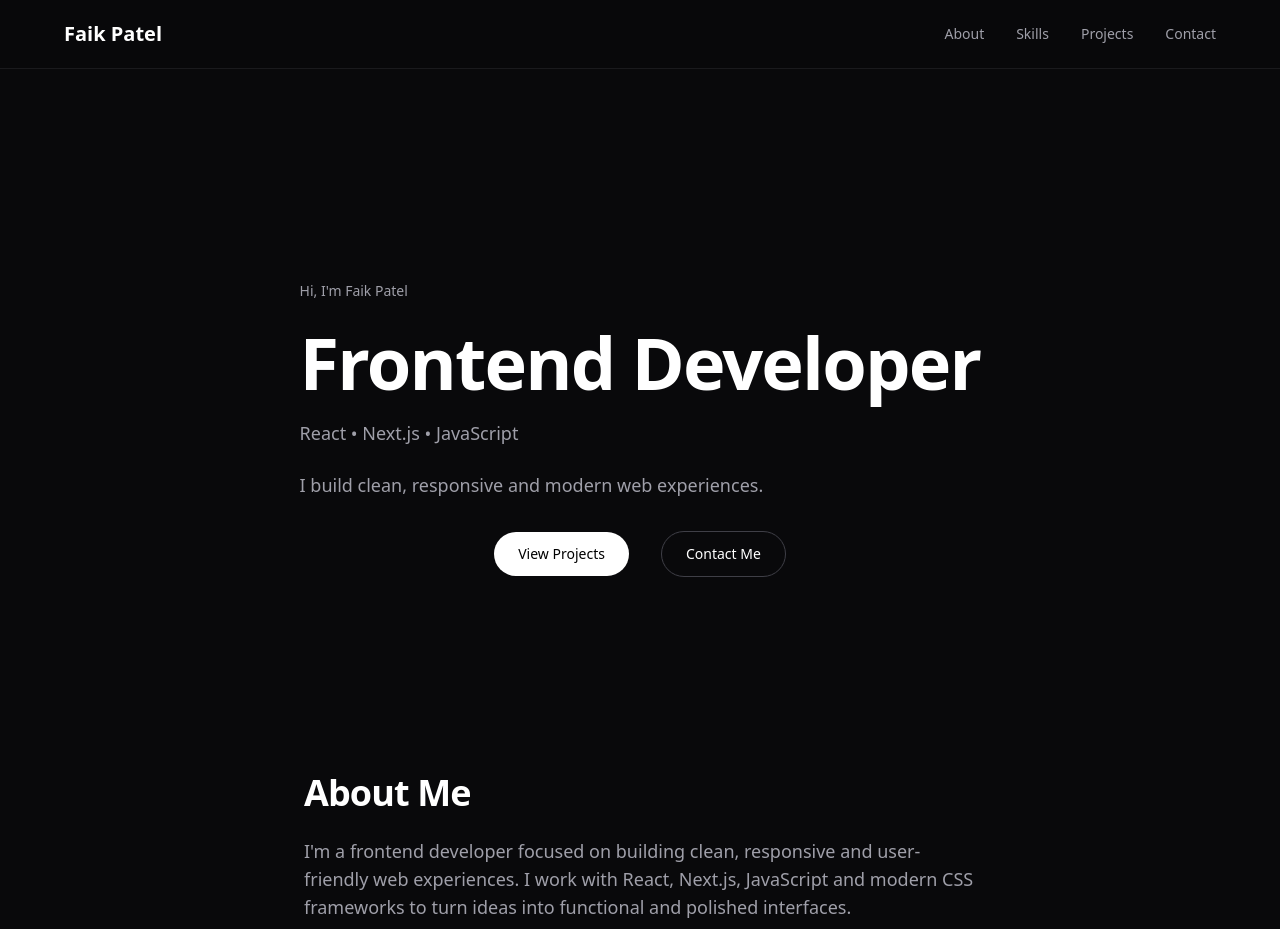
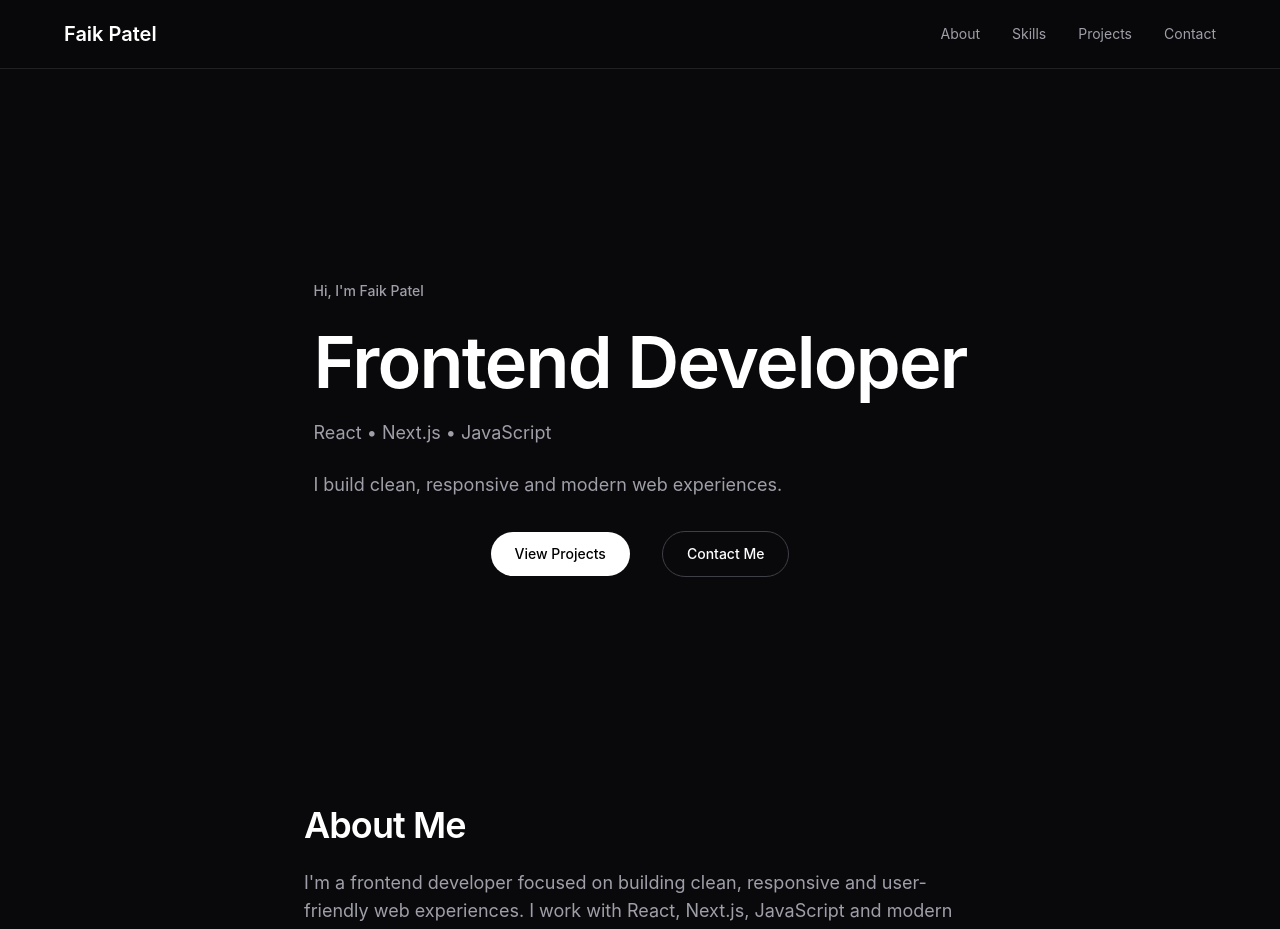
Before and after one commit to faikp/my-portfolio, a Next.js app: page / in a window 1280 px wide. Shown: the top 929 px of the page. Built offline with nearby package versions, Linux system fonts and the light colour scheme.

Commit message:
improve ui

```diff
--- a/src/app/globals.css
+++ b/src/app/globals.css
@@ -1,6 +1,17 @@
 @import "tailwindcss";
+
+:root {
+  --font-sans:
+    -apple-system,
+    BlinkMacSystemFont,
+    "SF Pro Display",
+    "SF Pro Text",
+    "Segoe UI",
+    sans-serif;
+}
 
 body {
   background-color: #09090b;
   color: #ffffff;
+  font-family: var(--font-sans);
 }
--- a/src/components/About.jsx
+++ b/src/components/About.jsx
@@ -3,7 +3,7 @@ import { AnimatePresence, motion } from "framer-motion";
 
 export default function About() {
   return (
-    <section id="about" className="mx-auto max-w-4xl px-6 py-16">
+    <section id="about" className="mx-auto max-w-4xl px-6 py-24">
       <motion.h2
         initial={{ opacity: 0, y: 20 }}
         whileInView={{ opacity: 1, y: 0 }}
--- a/src/components/Navbar.jsx
+++ b/src/components/Navbar.jsx
@@ -11,7 +11,7 @@ export default function Navbar() {
       initial={{ opacity: 0, y: -20 }}
       animate={{ opacity: 1, y: 0 }}
       transition={{ duration: 0.5 }}
-      className="sticky top-0 z-50 border-b border-zinc-800/60 bg-zinc-950/90 px-6 py-5"
+      className="sticky top-0 z-50 border-b border-white/10 bg-zinc-950/70 px-6 py-5 backdrop-blur-xl"
     >
       <div className="mx-auto max-w-6xl">
         <div className="flex items-center justify-between">
@@ -78,14 +78,6 @@ export default function Navbar() {
               </a>
 
               <a
-                href="#skills"
-                onClick={() => setIsOpen(false)}
-                className="py-1 text-sm text-zinc-400 transition-colors duration-200 hover:text-white"
-              >
-                Education
-              </a>
-
-              <a
                 href="#projects"
                 onClick={() => setIsOpen(false)}
                 className="py-1 text-sm text-zinc-400 transition-colors duration-200 hover:text-white"
```
Also changed, not shown: src/components/Skills.jsx (renamed from src/components/Skills.js).
